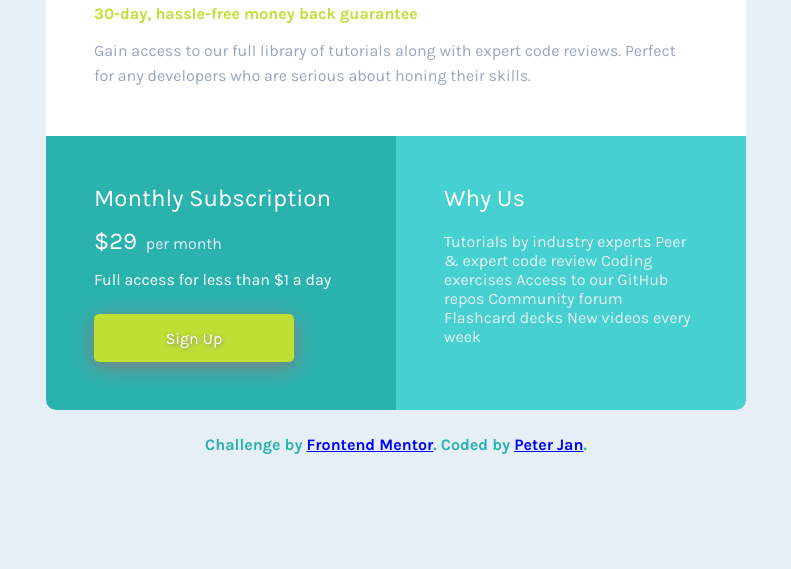
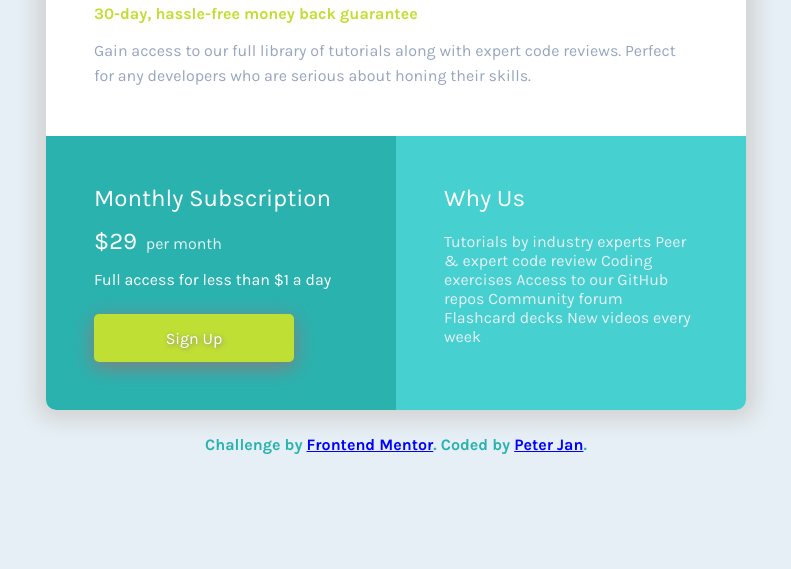
Before and after one commit to PeterJan285/CSS-simple-grid, a plain HTML site: page index.html in a window 1280 px wide. Shown: the part 231-800 px from the top of the page, without its empty margins (244-1035 px from the left). Drawn offline with Linux system fonts and the light colour scheme.

Commit message:
Update style.css

```diff
--- a/style.css
+++ b/style.css
@@ -33,7 +33,7 @@ body {
     max-width: 700px;
     border-radius: 10px;
     margin: 15px;
-
+    box-shadow: 0px 0px 20px 10px lightgray;
 }
 
 /* ===== CARD ONE ======== */
```
